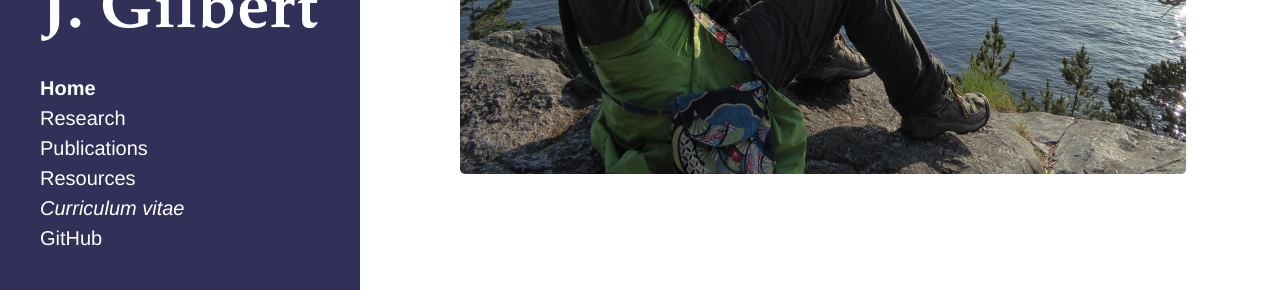
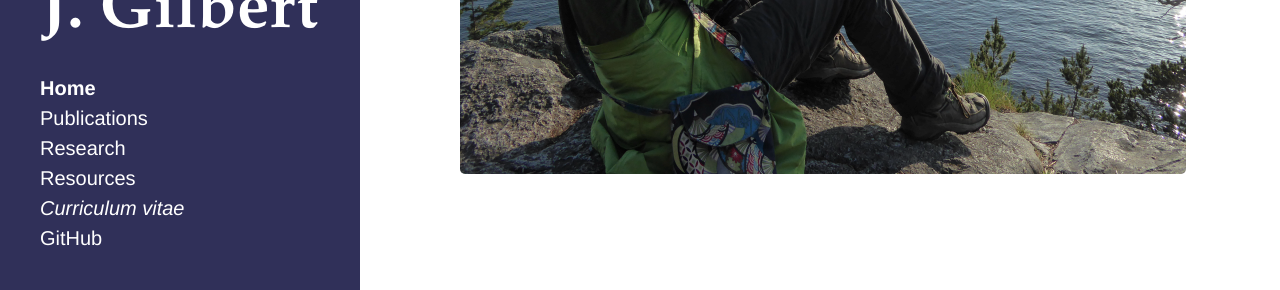
Before and after one commit to kjgilbert/kjgilbert.github.io, a Jekyll site: the page built from index.md, in a window 1280 px wide. Shown: the part 607-897 px from the top of the page. Built offline with Jekyll 4.4.1, drawn with Linux system fonts in a browser that asks for light colours; Markdown is read by kramdown in place of the engine named in the settings.

Commit message:
edit sidebar

```diff
--- a/_includes/sidebar.html
+++ b/_includes/sidebar.html
@@ -15,7 +15,7 @@
         `layout: page` in the front-matter. See readme for usage.
       {% endcomment %}
 
- <!--      {% assign pages_list = site.pages %}
+      {% assign pages_list = site.pages %}
       {% for node in pages_list %}
         {% if node.title != null %}
           {% if node.layout == "page" %}
@@ -24,14 +24,11 @@
             </li>
           {% endif %}
         {% endif %}
-      {% endfor %}  I COMMENTED THIS OUT TO KEEP SAME LINK ORDER ON SIDEBAR-->
+      {% endfor %}
 
  <!--     <li class="sidebar-nav-item"><a href="{{ site.github.repo }}/archive/v{{ site.version }}.zip">Download</a></li>   I COMMENTED THIS LINE OUT-->
  <!--     <li class="sidebar-nav-item"><a href="{{ url }}/pdfs/KGilbert_Resume.pdf"> <i>Curriculum vitae</i> </a></li>  -->
  <!--     <li class="sidebar-nav-item"><a href="{{ site.github.repo }}">GitHub</a></li>  -->
-    <a class="sidebar-nav-item" href="{{ url }}/research.md"> Research </a>
-    <a class="sidebar-nav-item" href="{{ url }}/publications.md"> Publications </a>
-    <a class="sidebar-nav-item" href="{{ url }}/resources.md"> Resources </a>
     <a class="sidebar-nav-item" href="{{ url }}/pdfs/KGilbert_Resume.pdf" target="_blank"> <i>Curriculum vitae</i> </a>
     <a class="sidebar-nav-item" href="https://github.com/kjgilbert" target="_blank">GitHub</a>
  <!--     <li class="sidebar-nav-item">Currently v{{ site.version }}</li>   I COMMENTED THIS LINE OUT-->
```
